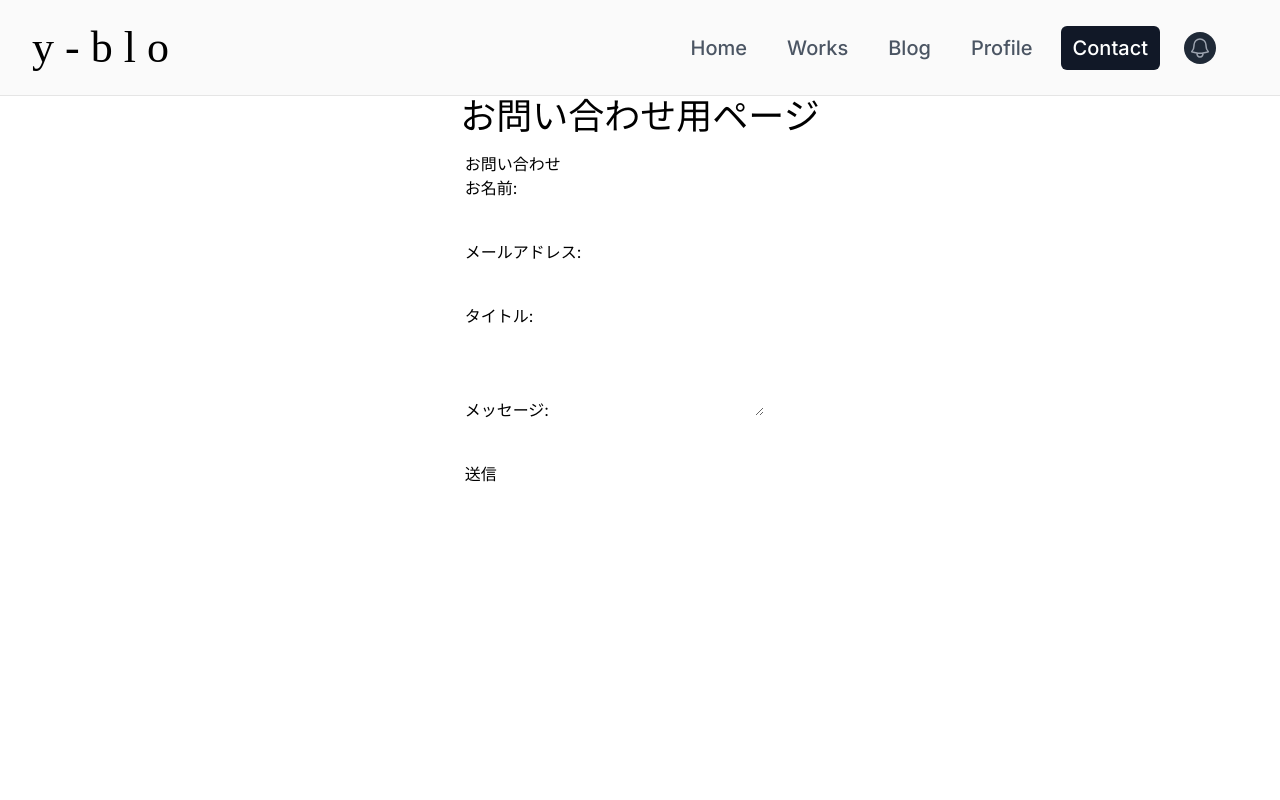
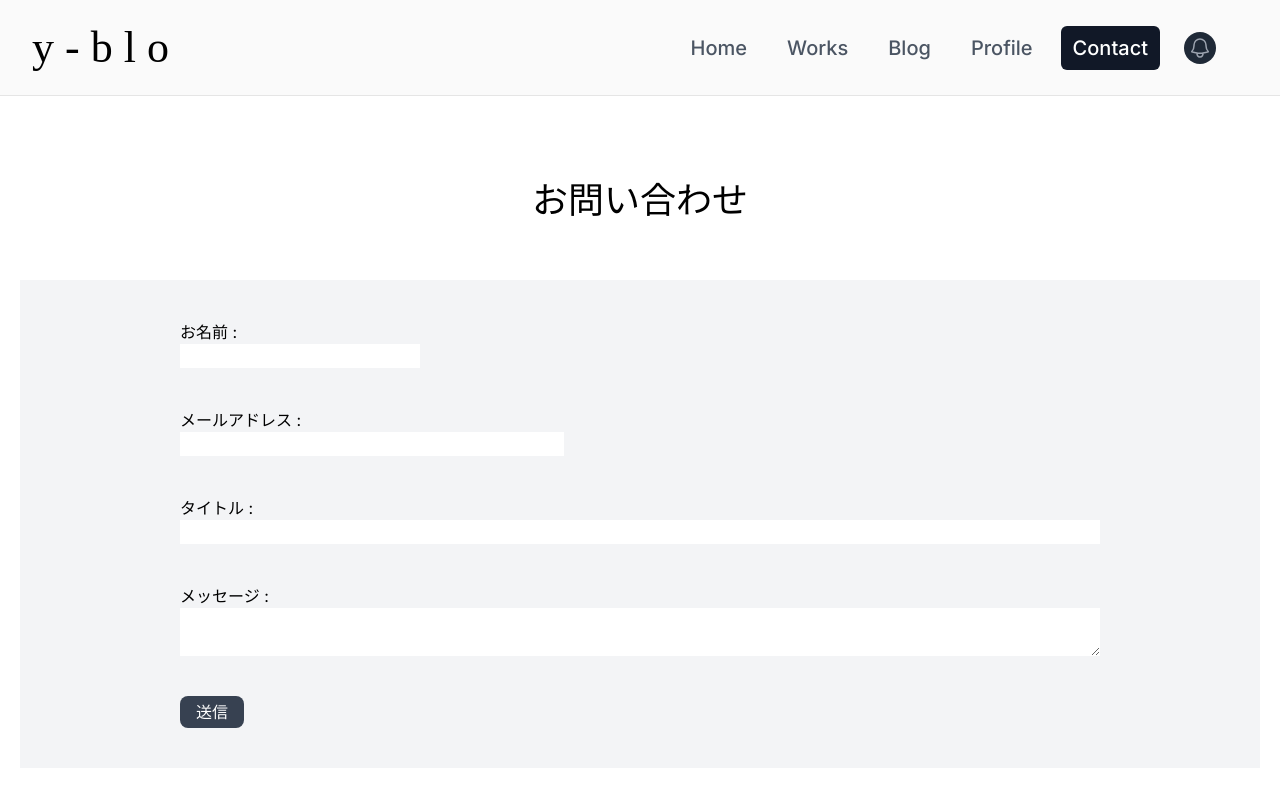
Before and after one commit to kounosukeshibata/y-blo, a Next.js app: page /contact in a window 1280 px wide. Shown: the top 800 px of the page. Built offline with nearby package versions, Linux system fonts and the light colour scheme.

Commit message:
お問い合わせページの入力欄の幅を調整

```diff
--- a/src/app/_components/MailContact.tsx
+++ b/src/app/_components/MailContact.tsx
@@ -13,58 +13,76 @@ const MailContact = () => {
   const handleSubmit = async (e: React.FormEvent) => {
     e.preventDefault()
 
-    await fetch('/api/email', {
+    const res = await fetch('/api/email', {
       method: 'POST',
       headers: {
         Accept: 'application/json, text/plain',
         'Content-Type': 'application/json',
       },
       body: JSON.stringify({ name, email, subject, message }),
-    }).then((res) => {
-      if (res.status === 200) console.log('メール送信成功')
     })
+    // .then((res) => {
+    //   if (res.status === 200) console.log('メール送信成功')
+    // })
+
+    if (res.status === 200) {
+      console.log('メール送信成功')
+      setName('')
+      setEmail('')
+      setSubject('')
+      setMessage('')
+      router.push('/contact')
+    } else {
+      console.error('メール送信に失敗しました')
+    }
   }
 
   return (
-    <div>
-      <h2>お問い合わせ</h2>
+    <div className="container bg-gray-100 mt-10 py-10 px-5 sm:px-10 lg:px-20 xl:px-40">
       <form onSubmit={handleSubmit} className="space-y-10">
-        <div>
-          <label>お名前:</label>
+        <div className="mb-3">
+          <label>お名前 :</label>
           <input
             type="text"
+            className="form-control block w-48 sm:w-60"
             value={name}
             onChange={(e) => setName(e.target.value)}
             required
           />
         </div>
-        <div>
-          <label>メールアドレス:</label>
+        <div className="mb-3">
+          <label>メールアドレス :</label>
           <input
             type="email"
+            className="form-control block w-72 sm:w-80 md:w-96"
             value={email}
             onChange={(e) => setEmail(e.target.value)}
             required
           />
         </div>
-        <div>
-          <label>タイトル:</label>
+        <div className="mb-3">
+          <label>タイトル :</label>
           <input
             type="text"
+            className="form-control block w-72 sm:w-96 md:w-full"
             value={subject}
             onChange={(e) => setSubject(e.target.value)}
             required
           />
         </div>
-        <div>
-          <label>メッセージ:</label>
+        <div className="mb-3">
+          <label>メッセージ :</label>
           <textarea
             value={message}
+            className="form-control block w-72 sm:w-96 md:w-full"
             onChange={(e) => setMessage(e.target.value)}
             required
           ></textarea>
         </div>
-        <button type="submit" onClick={() => router.push('/')}>
+        <button
+          type="submit"
+          className="w-16 h-8 text-white bg-gray-700 rounded-lg"
+        >
           送信
         </button>
       </form>
--- a/src/app/contact/page.tsx
+++ b/src/app/contact/page.tsx
@@ -5,7 +5,9 @@ const Page = () => {
   return (
     <Container>
       <div className="flex grow flex-col items-center justify-center space-y-4">
-        <h1 className="text-4xl">お問い合わせ用ページ</h1>
+        <h1 className="mt-10 sm:mt-20 mb-5 sm:mb-10 p-1 text-4xl">
+          お問い合わせ
+        </h1>
         <MailContact />
         {/* <OthersContact /> */}
       </div>
```
